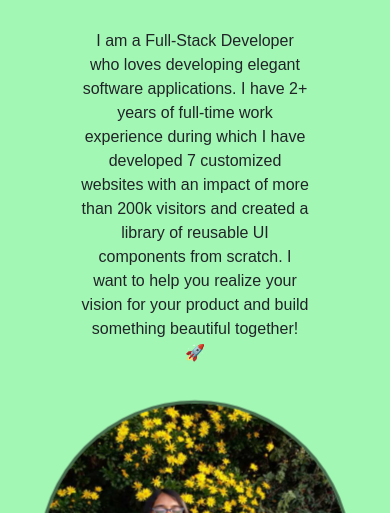
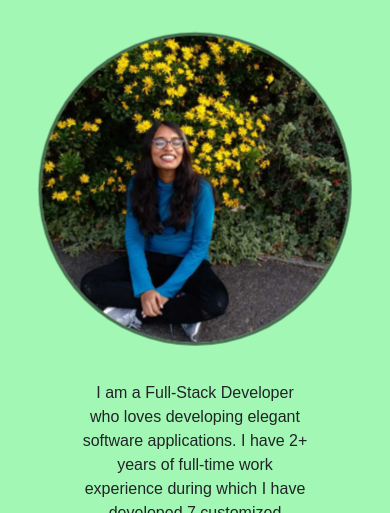
Before and after one commit to vidyawantstobattle/Portfolio, a plain HTML site: page index.html in a window 390 px wide. Shown: the part 331-844 px from the top of the page. Drawn offline with Linux system fonts and the light colour scheme.

Commit message:
fixing timeline and hero section

```diff
--- a/stylesheets/heroSection.css
+++ b/stylesheets/heroSection.css
@@ -50,7 +50,7 @@
 
 @media screen and (max-width: 600px) {
   .hero-description {
-    flex-direction: column;
+    flex-direction: column-reverse;
     align-items: center;
   }
 
@@ -59,7 +59,7 @@
   }
 
   .hero-content {
-    margin-bottom: 2rem;
+    margin-top: 2rem;
   }
 }
 
--- a/stylesheets/timeline.css
+++ b/stylesheets/timeline.css
@@ -12,7 +12,7 @@
   width: 6px;
   margin: 0 auto;
   padding-top: 50px;
-  background: var(--text-white);
+  background: var(--tertiary-color);
 }
 
 .timeline ul li::after {
@@ -102,7 +102,7 @@ time {
 }
 
 .timeline ul li.in-view::after {
-  background: var(--tertiary-color);
+  background: rgba(var(--tertiary-color), 0.2);
 }
 
 .timeline ul li div {
```
